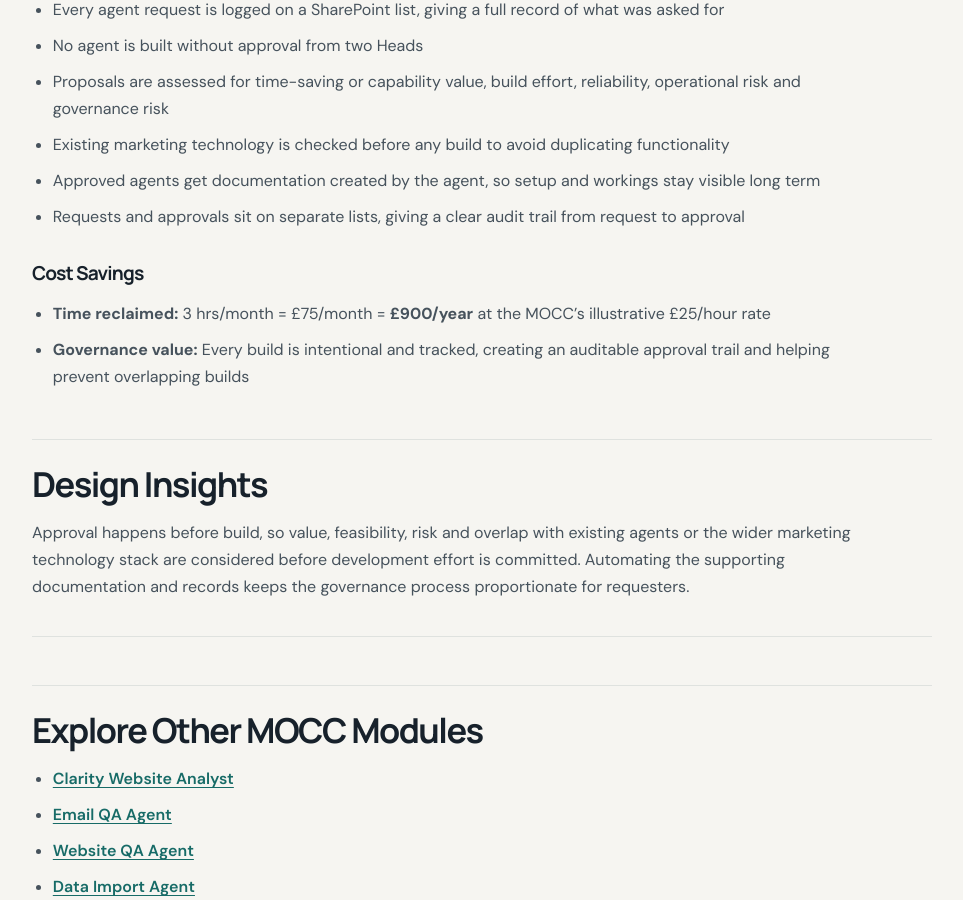
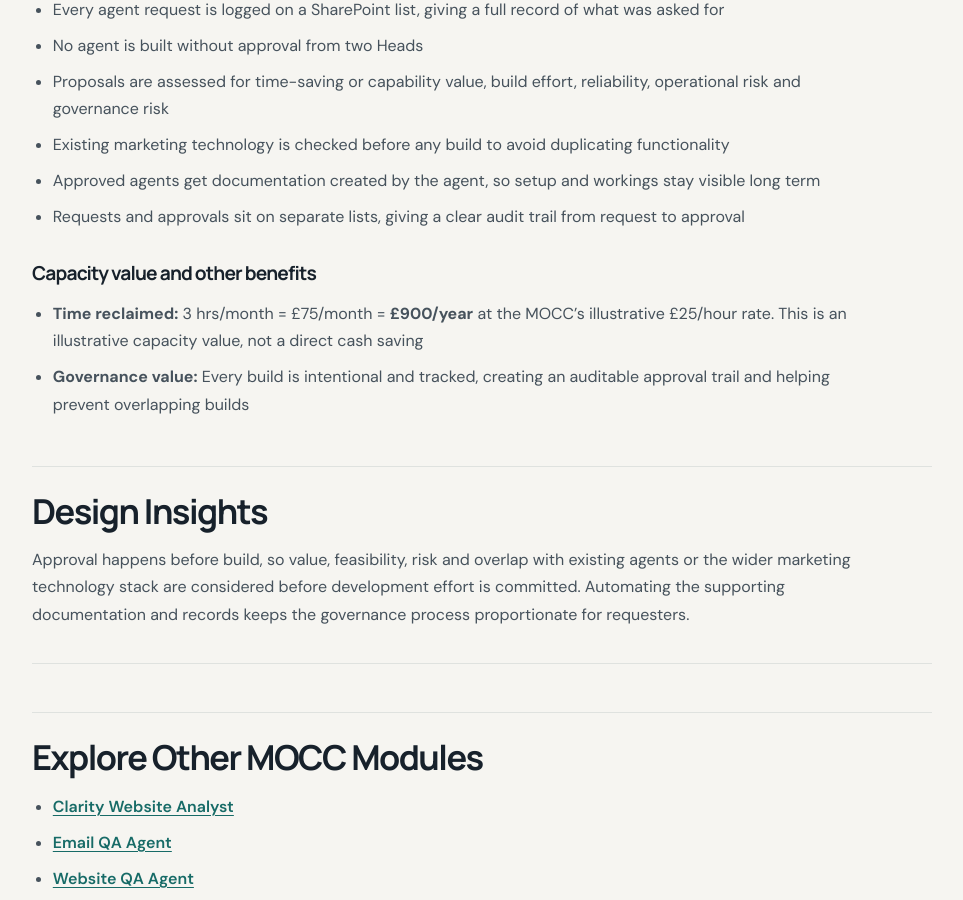
Before and after one commit to georgefwmurray/Marketing-Operations-Control-Centre, a Jekyll site: the page built from Agents/Agent Intake & Approval Agent/Agent-Intake-&-Approval-Agent.md, in a window 1280 px wide and 900 px high, scrolled down 2148 px. Shown: the whole window, without its empty margins (158-1121 px from the left). Built offline with Jekyll 4.4.1, drawn with Linux system fonts in a browser that asks for light colours.

Commit message:
Distinguish illustrative capacity value from cash savings

```diff
--- a/Agents/Agent Intake & Approval Agent/Agent-Intake-&-Approval-Agent.md
+++ b/Agents/Agent Intake & Approval Agent/Agent-Intake-&-Approval-Agent.md
@@ -49,9 +49,9 @@ Once approved, the agent generates the supporting documentation and records the
 - Approved agents get documentation created by the agent, so setup and workings stay visible long term
 - Requests and approvals sit on separate lists, giving a clear audit trail from request to approval
 
-### Cost Savings
+### Capacity value and other benefits
 
-- **Time reclaimed:** 3 hrs/month = £75/month = **£900/year** at the MOCC's illustrative £25/hour rate
+- **Time reclaimed:** 3 hrs/month = £75/month = **£900/year** at the MOCC's illustrative £25/hour rate. This is an illustrative capacity value, not a direct cash saving
 - **Governance value:** Every build is intentional and tracked, creating an auditable approval trail and helping prevent overlapping builds
 
 ## Design Insights
```
